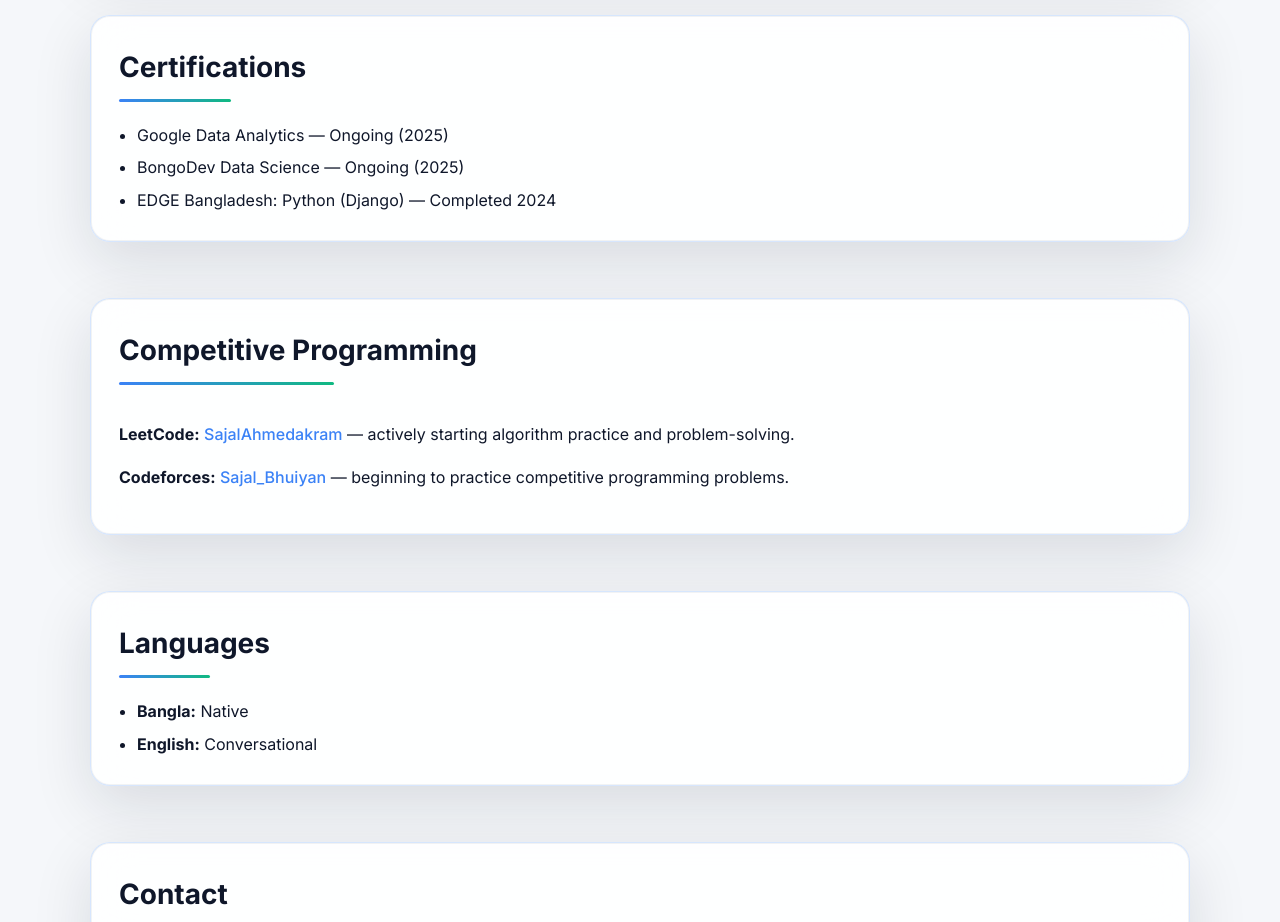
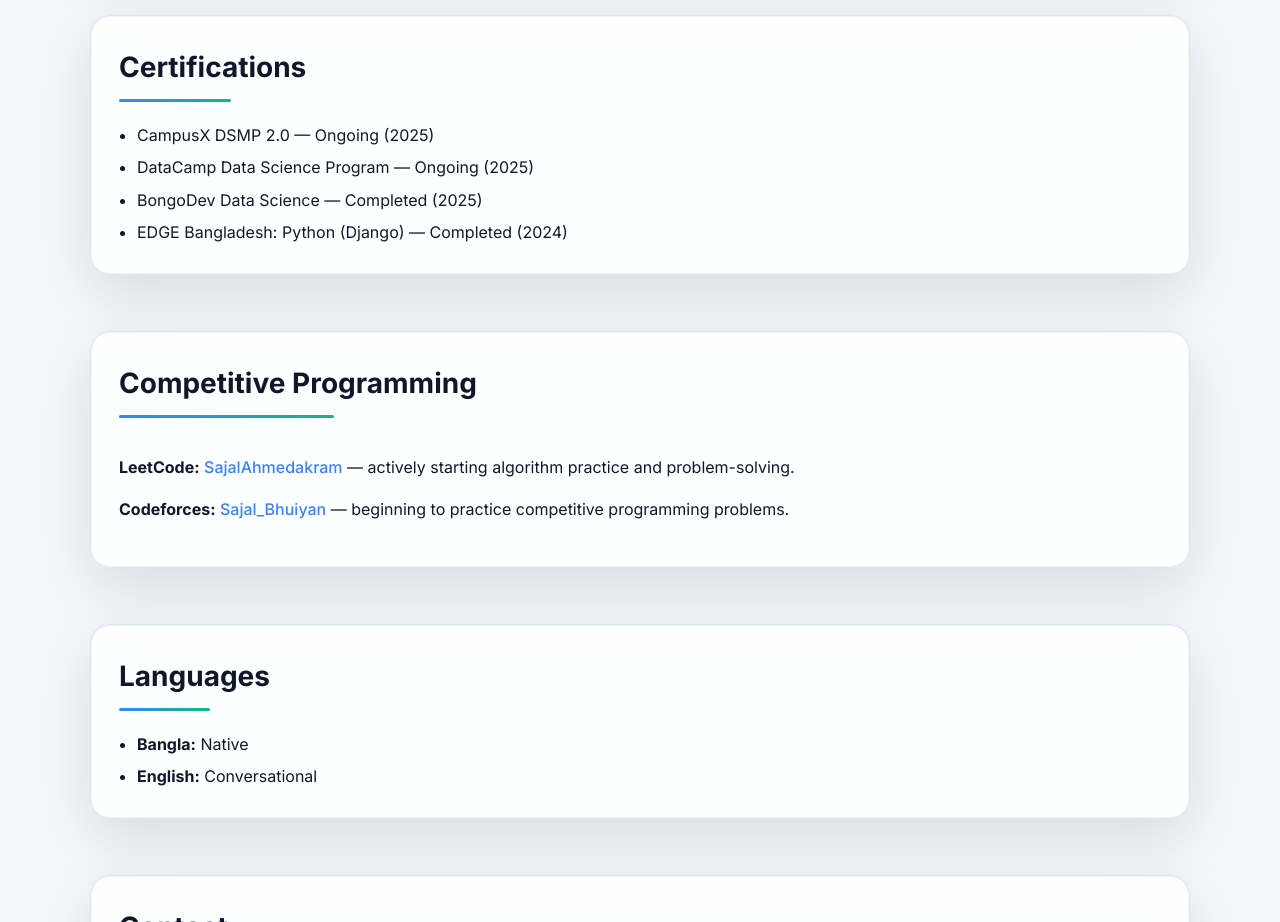
Before and after one commit to sajalbhuiyan/sajalbhuiyan.github.io, a plain HTML site: page index.html in a window 1280 px wide. Shown: the part 5660-6582 px from the top of the page. Drawn offline with Linux system fonts and the light colour scheme.

Commit message:
Update Certifications section (CampusX DSMP, DataCamp, BongoDev, EDGE)

```diff
--- a/index.html
+++ b/index.html
@@ -282,9 +282,10 @@
         <div class="container card reveal">
           <h2 class="section__title">Certifications</h2>
           <ul class="contact">
-            <li>Google Data Analytics — Ongoing (2025)</li>
-            <li>BongoDev Data Science — Ongoing (2025)</li>
-            <li>EDGE Bangladesh: Python (Django) — Completed 2024</li>
+            <li>CampusX DSMP 2.0 — Ongoing (2025)</li>
+            <li>DataCamp Data Science Program — Ongoing (2025)</li>
+            <li>BongoDev Data Science — Completed (2025)</li>
+            <li>EDGE Bangladesh: Python (Django) — Completed (2024)</li>
           </ul>
         </div>
       </section>
```
